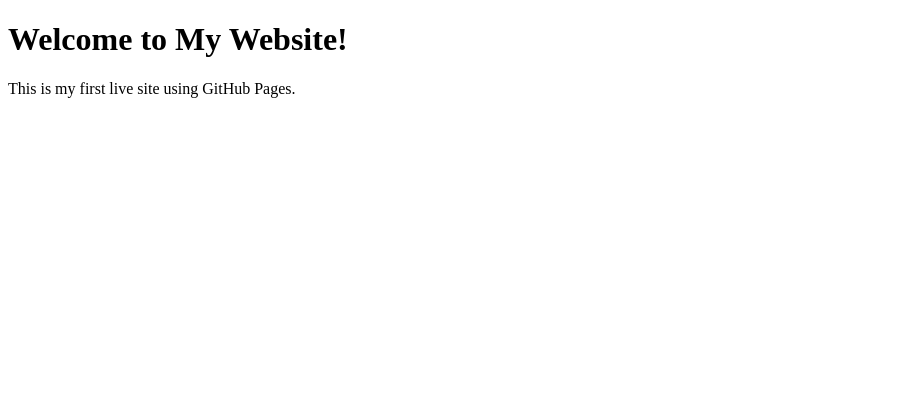
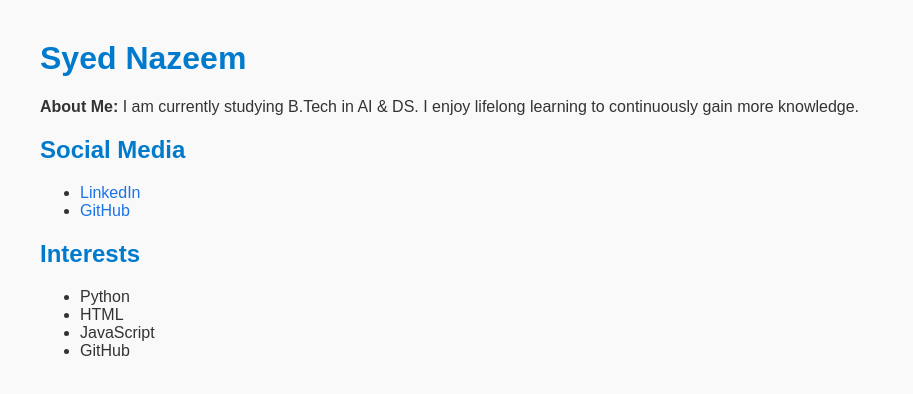
Before and after one commit to syed-nazeem/syed-nazeem.github.io, a plain HTML site: page index.html in a window 1280 px wide. Shown: the whole page, without its empty margins (0-913 px from the left). Drawn offline with Linux system fonts and the light colour scheme.

Commit message:
Update index.html

```diff
--- a/index.html
+++ b/index.html
@@ -1,10 +1,43 @@
 <!DOCTYPE html>
-<html>
+<html lang="en">
 <head>
-  <title>Syed Nazeem's Website</title>
+  <meta charset="UTF-8">
+  <title>Syed Nazeem's Portfolio</title>
+  <style>
+    body {
+      font-family: Arial, sans-serif;
+      margin: 40px;
+      background-color: #f9f9f9;
+      color: #333;
+    }
+    h1, h2 {
+      color: #007acc;
+    }
+    a {
+      color: #1a73e8;
+      text-decoration: none;
+    }
+    a:hover {
+      text-decoration: underline;
+    }
+  </style>
 </head>
 <body>
-  <h1>Welcome to My Website!</h1>
-  <p>This is my first live site using GitHub Pages.</p>
+  <h1>Syed Nazeem</h1>
+  <p><strong>About Me:</strong> I am currently studying B.Tech in AI & DS. I enjoy lifelong learning to continuously gain more knowledge.</p>
+
+  <h2>Social Media</h2>
+  <ul>
+    <li><a href="https://www.linkedin.com/in/syed-nazeem-m-03a30529b" target="_blank">LinkedIn</a></li>
+    <li><a href="https://syed-nazeem.github.io" target="_blank">GitHub</a></li>
+  </ul>
+
+  <h2>Interests</h2>
+  <ul>
+    <li>Python</li>
+    <li>HTML</li>
+    <li>JavaScript</li>
+    <li>GitHub</li>
+  </ul>
 </body>
 </html>
```
